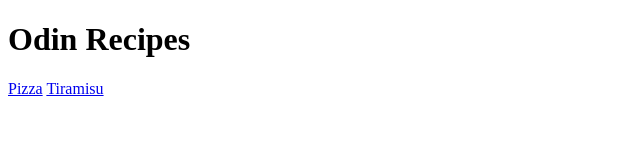
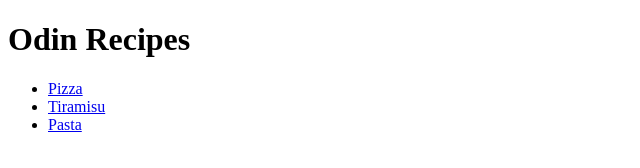
Before and after one commit to HebiRyuuk/odin-recipes, a plain HTML site: page index.html in a window 1280 px wide. Shown: the whole page, without its empty margins (0-640 px from the left). Drawn offline with Linux system fonts and the light colour scheme.

Commit message:
"Linked recipes/pasta.html to index.html" "Sorted each <a> in index.html with <ul> and <li>"

```diff
--- a/index.html
+++ b/index.html
@@ -7,7 +7,10 @@
     </head>
     <body>
         <h1>Odin Recipes</h1>
-        <a href="./recipes/pizza.html">Pizza</a>
-        <a href="./recipes/tiramisu.html">Tiramisu</a>
+        <ul>
+            <li><a href="./recipes/pizza.html">Pizza</a></li>
+            <li><a href="./recipes/tiramisu.html">Tiramisu</a></li>
+            <li><a href="./recipes/pasta.html">Pasta</a></li>
+        </ul>
     </body>
 </html>
```
